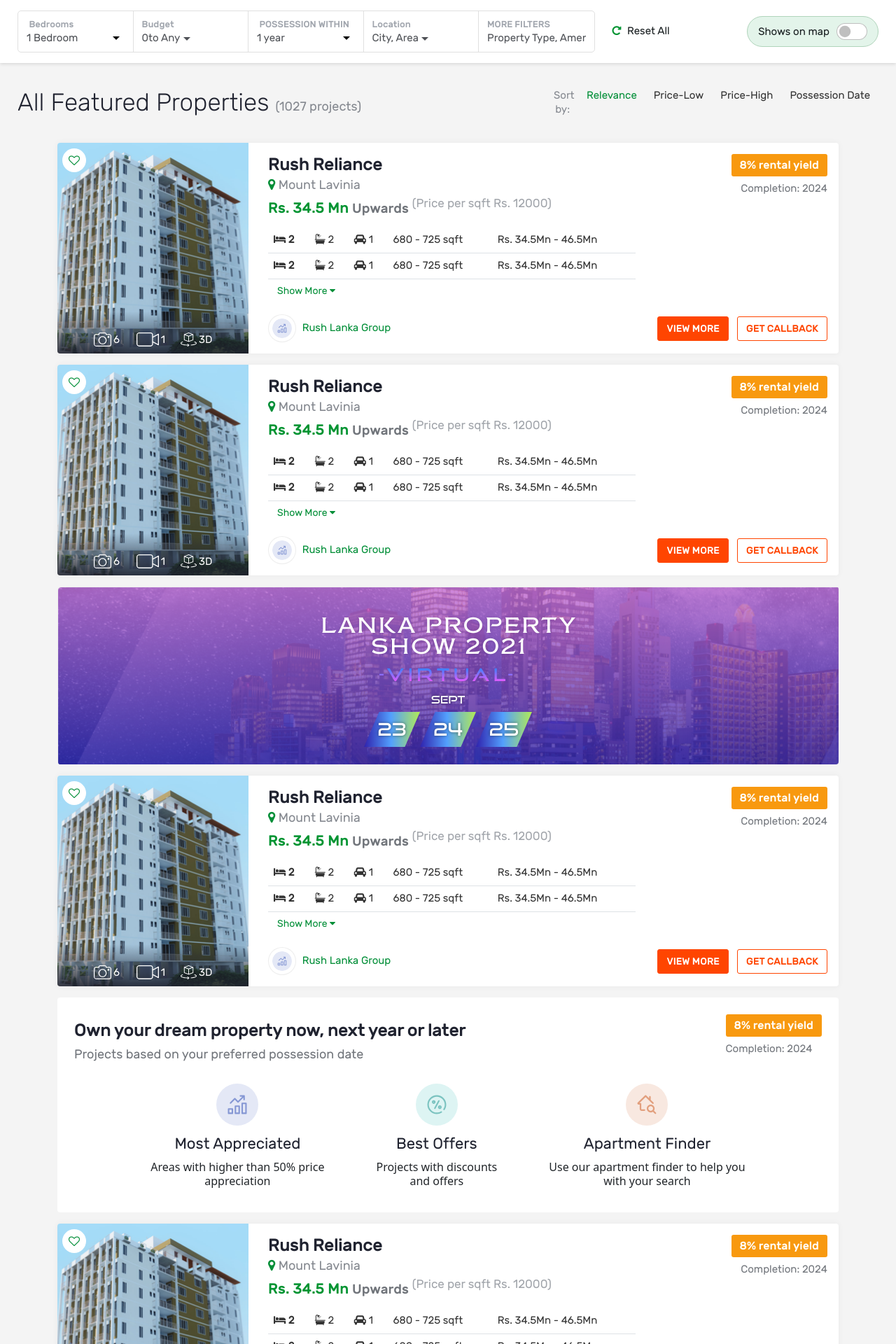
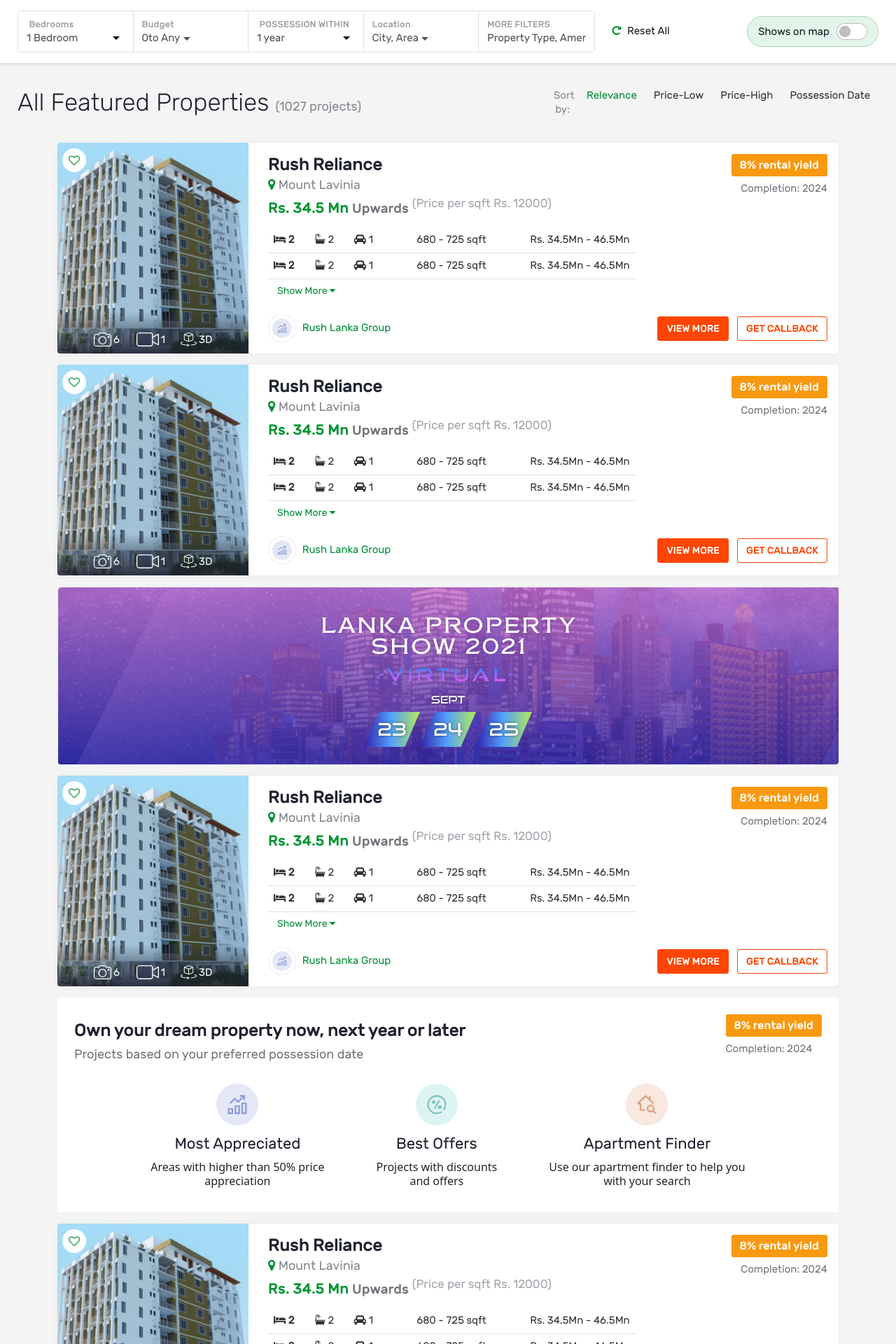
Before and after one commit to yathu/lpw_feature_properties, a Jekyll site: the page docs/index.html, which Jekyll copies as it is, in a window 1280 px wide. Shown: the top 1920 px of the page at 70% size. Built offline with Jekyll 4.4.1, drawn with Linux system fonts in a browser that asks for light colours; some web fonts are replaced; some of the changed text lies outside the part shown.

Commit message:
contet updated

```diff
--- a/docs/assets/js/main.js
+++ b/docs/assets/js/main.js
@@ -31,6 +31,9 @@
                 slidesPerView: 2,
                 // spaceBetween: 20
             },
+            768:{
+                slidesPerView: 'auto',
+            }
             // // when window width is >= 480px
             // 480: {
             //     slidesPerView: 3,
@@ -66,6 +69,9 @@
                 slidesPerView: 2,
                 // spaceBetween: 20
             },
+            768:{
+                slidesPerView: 'auto',
+            }
             // // when window width is >= 480px
             // 480: {
             //     slidesPerView: 3,
--- a/docs/index.html
+++ b/docs/index.html
@@ -611,7 +611,7 @@
                         <div class="title-content-2 price-container">
                             Rs. 34.5 Mn
                             <span class="price-label">Upwards</span>
-                            <sup class="sqft">
+                            <sup class="pt-md-2 pt-lg-0 sqft">
                                 (Price per sqft Rs. 12000)
                             </sup>
                         </div>
@@ -628,7 +628,7 @@
                 </div>
 
                 <div class="row">
-                    <div class="col col-md-8">
+                    <div class="col col-md-12 col-lg-9 col-xl-8">
                         <table class="table">
                             <tbody>
                             <tr>
@@ -723,7 +723,7 @@
                         <div class="title-content-2 price-container">
                             Rs. 34.5 Mn
                             <span class="price-label">Upwards</span>
-                            <sup class="sqft">
+                            <sup class="pt-md-2 pt-lg-0 sqft">
                                 (Price per sqft Rs. 12000)
                             </sup>
                         </div>
@@ -740,7 +740,7 @@
                 </div>
 
                 <div class="row">
-                    <div class="col col-md-8">
+                    <div class="col col-md-12 col-lg-9 col-xl-8">
                         <table class="table">
                             <tbody>
                             <tr>
@@ -863,7 +863,7 @@
                         <div class="title-content-2 price-container">
                             Rs. 34.5 Mn
                             <span class="price-label">Upwards</span>
-                            <sup class="sqft">
+                            <sup class="pt-md-2 pt-lg-0 sqft">
                                 (Price per sqft Rs. 12000)
                             </sup>
                         </div>
@@ -880,7 +880,7 @@
                 </div>
 
                 <div class="row">
-                    <div class="col col-md-8">
+                    <div class="col col-md-12 col-lg-9 col-xl-8">
                         <table class="table">
                             <tbody>
                             <tr>
@@ -1025,7 +1025,7 @@
                         <div class="title-content-2 price-container">
                             Rs. 34.5 Mn
                             <span class="price-label">Upwards</span>
-                            <sup class="sqft">
+                            <sup class="pt-md-2 pt-lg-0 sqft">
                                 (Price per sqft Rs. 12000)
                             </sup>
                         </div>
@@ -1042,7 +1042,7 @@
                 </div>
 
                 <div class="row">
-                    <div class="col col-md-8">
+                    <div class="col col-md-12 col-lg-9 col-xl-8">
                         <table class="table">
                             <tbody>
                             <tr>
@@ -1137,7 +1137,7 @@
                         <div class="title-content-2 price-container">
                             Rs. 34.5 Mn
                             <span class="price-label">Upwards</span>
-                            <sup class="sqft">
+                            <sup class="pt-md-2 pt-lg-0 sqft">
                                 (Price per sqft Rs. 12000)
                             </sup>
                         </div>
@@ -1154,7 +1154,7 @@
                 </div>
 
                 <div class="row">
-                    <div class="col col-md-8">
+                    <div class="col col-md-12 col-lg-9 col-xl-8">
                         <table class="table">
                             <tbody>
                             <tr>
@@ -1331,7 +1331,7 @@
                         <div class="title-content-2 price-container">
                             Rs. 34.5 Mn
                             <span class="price-label">Upwards</span>
-                            <sup class="sqft">
+                            <sup class="pt-md-2 pt-lg-0 sqft">
                                 (Price per sqft Rs. 12000)
                             </sup>
                         </div>
@@ -1348,7 +1348,7 @@
                 </div>
 
                 <div class="row">
-                    <div class="col col-md-8">
+                    <div class="col col-md-12 col-lg-9 col-xl-8">
                         <table class="table">
                             <tbody>
                             <tr>
@@ -1573,7 +1573,7 @@
                         <div class="title-content-2 price-container">
                             Rs. 34.5 Mn
                             <span class="price-label">Upwards</span>
-                            <sup class="sqft">
+                            <sup class="pt-md-2 pt-lg-0 sqft">
                                 (Price per sqft Rs. 12000)
                             </sup>
                         </div>
@@ -1590,7 +1590,7 @@
                 </div>
 
                 <div class="row">
-                    <div class="col col-md-8">
+                    <div class="col col-md-12 col-lg-9 col-xl-8">
                         <table class="table">
                             <tbody>
                             <tr>
@@ -1761,7 +1761,7 @@
                         <div class="title-content-2 price-container">
                             Rs. 34.5 Mn
                             <span class="price-label">Upwards</span>
-                            <sup class="sqft">
+                            <sup class="pt-md-2 pt-lg-0 sqft">
                                 (Price per sqft Rs. 12000)
                             </sup>
                         </div>
@@ -1778,7 +1778,7 @@
                 </div>
 
                 <div class="row">
-                    <div class="col col-md-8">
+                    <div class="col col-md-12 col-lg-9 col-xl-8">
                         <table class="table">
                             <tbody>
                             <tr>
@@ -1873,7 +1873,7 @@
                         <div class="title-content-2 price-container">
                             Rs. 34.5 Mn
                             <span class="price-label">Upwards</span>
-                            <sup class="sqft">
+                            <sup class="pt-md-2 pt-lg-0 sqft">
                                 (Price per sqft Rs. 12000)
                             </sup>
                         </div>
@@ -1890,7 +1890,7 @@
                 </div>
 
                 <div class="row">
-                    <div class="col col-md-8">
+                    <div class="col col-md-12 col-lg-9 col-xl-8">
                         <table class="table">
                             <tbody>
                             <tr>
```
Also changed, not shown: docs/assets/css/style.css, 1 other file.
